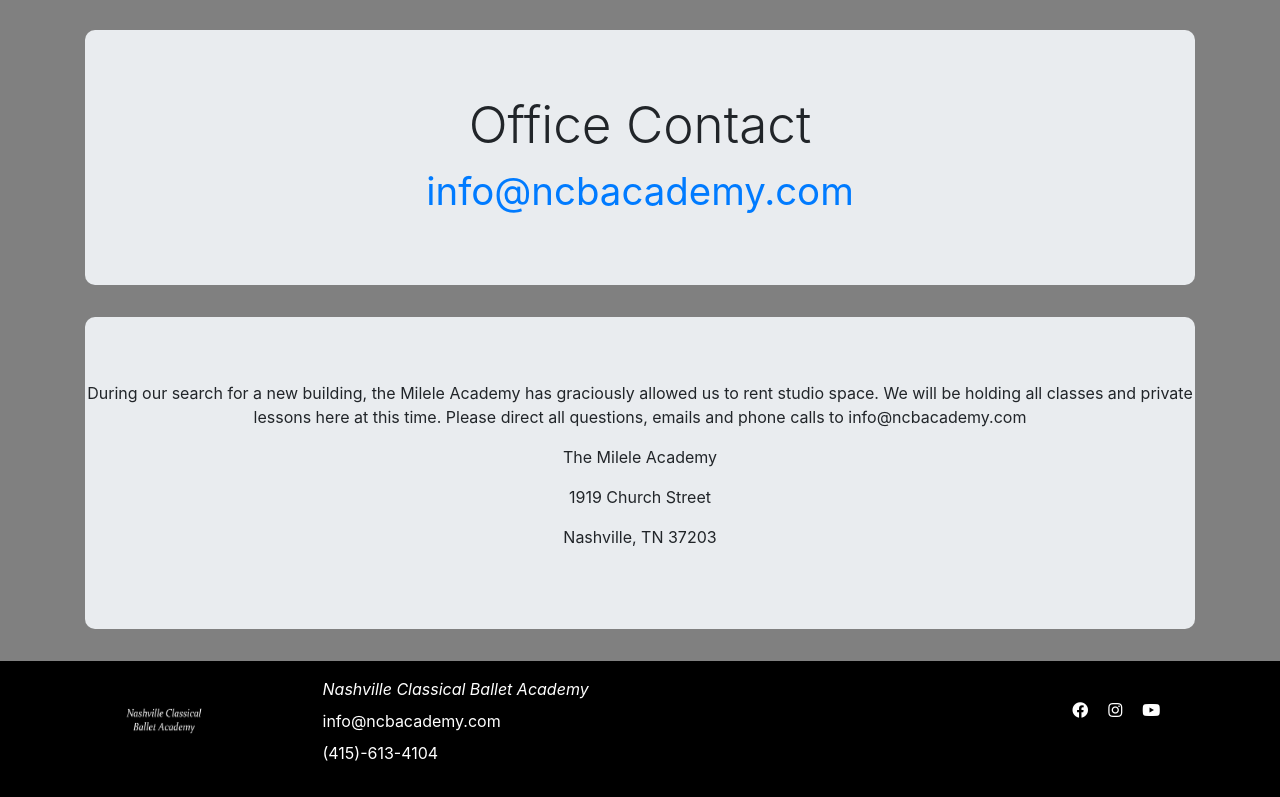
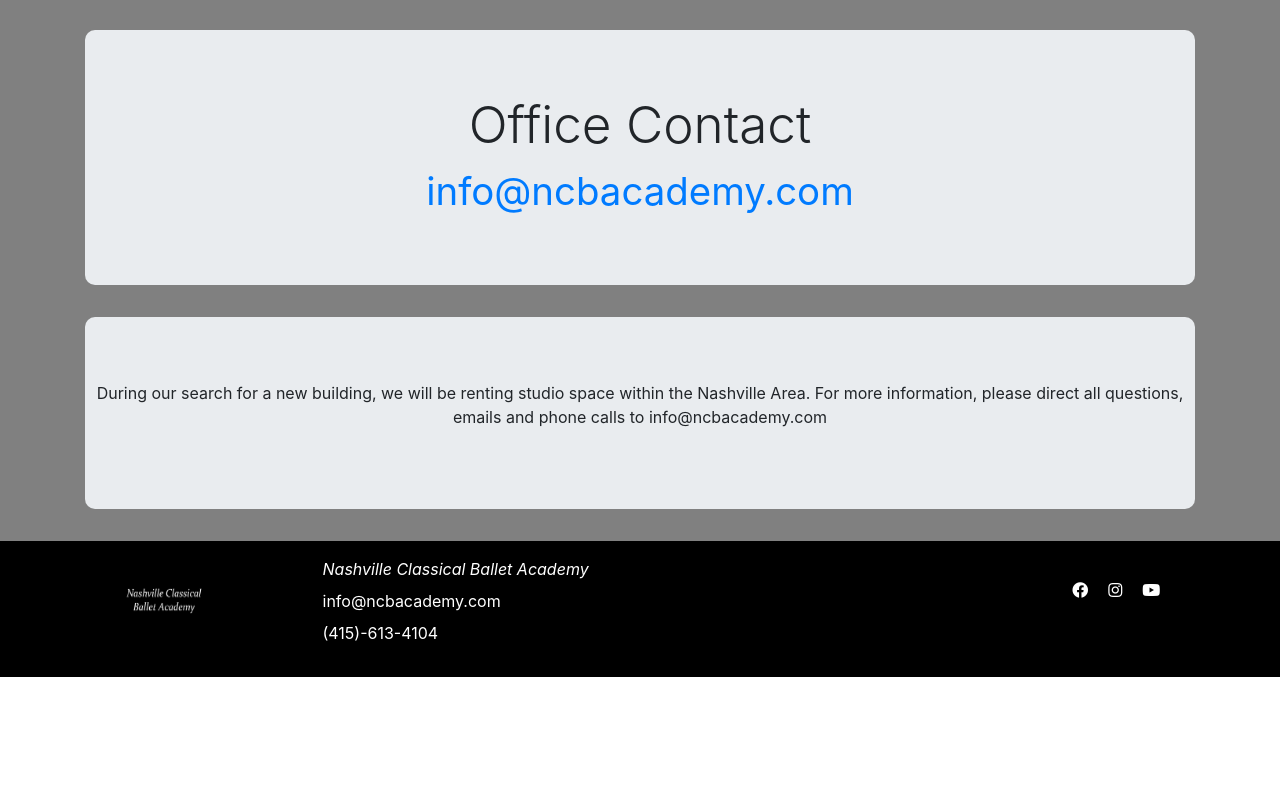
Before and after one commit to GrailsoftTechnologies/cp-ncba, a React (Create React App) app: page /contact in a window 1280 px wide. Shown: the part 1124-1921 px from the top of the page. After the commit the page ends 1801 px from the top, so only its background shows below. Built offline with nearby package versions, Linux system fonts and the light colour scheme.

Commit message:
change location info in contact

```diff
--- a/src/components/Contact/index.js
+++ b/src/components/Contact/index.js
@@ -47,11 +47,8 @@ class Contact extends Component {
 					<Col>
 						<Jumbotron fluid>
 							<p>
-								During our search for a new building, the Milele Academy has graciously allowed us to rent studio space. We will be holding all classes and private lessons here at this time. Please direct all questions, emails and phone calls to info@ncbacademy.com
+								During our search for a new building, we will be renting studio space within the Nashville Area. For more information, please direct all questions, emails and phone calls to info@ncbacademy.com
 							</p>
-							<p>The Milele Academy</p>
-							<p>1919 Church Street</p>
-							<p>Nashville, TN 37203</p>
 						</Jumbotron>
 					</Col>
 				</Row>
```
